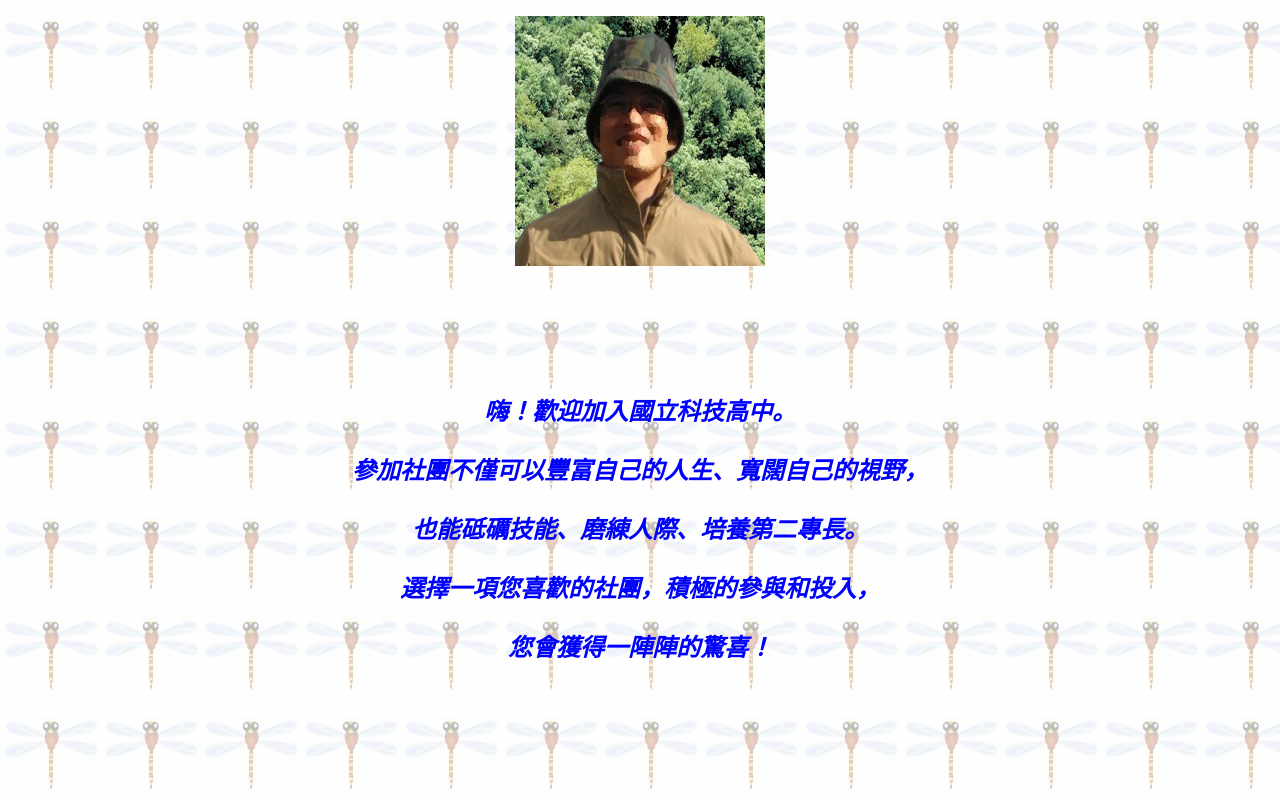
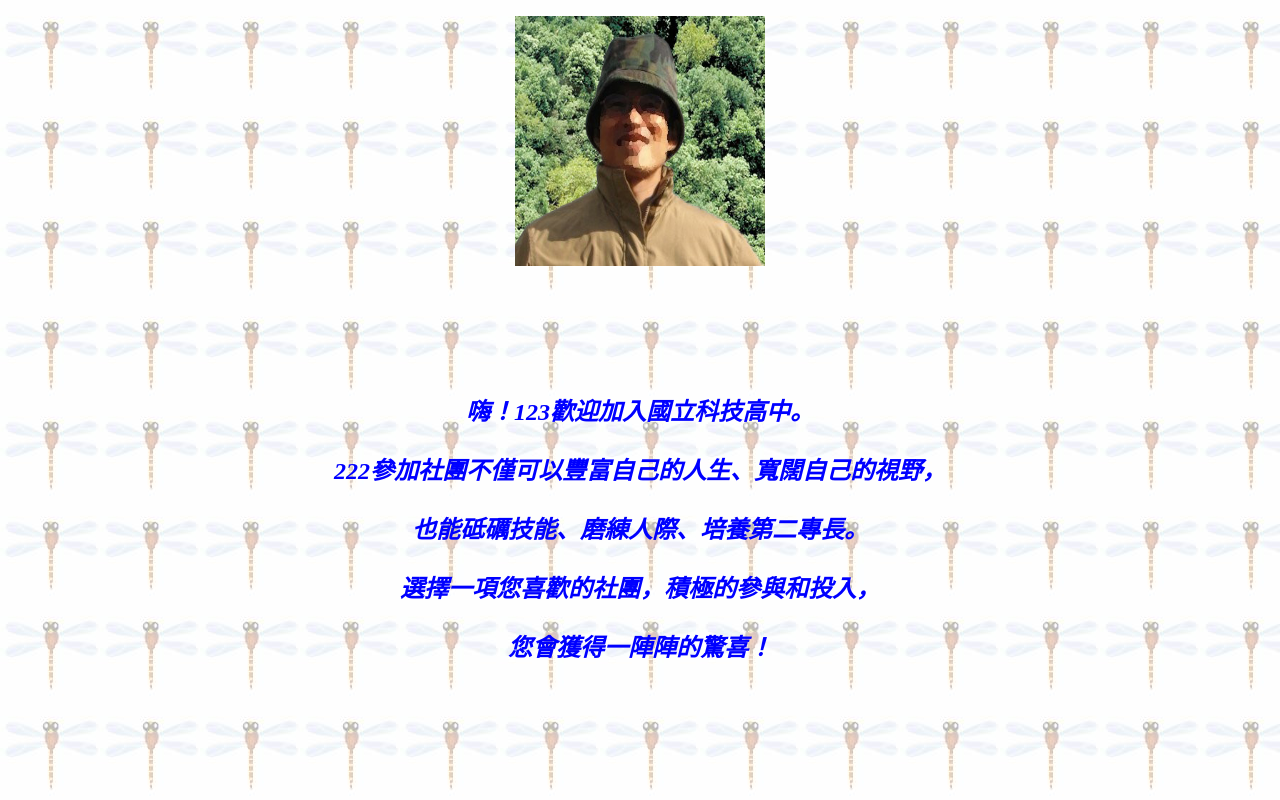
Before and after one commit to galina215/test, a plain HTML site: page main.html in a window 1280 px wide. Drawn offline with Linux system fonts and the light colour scheme.

Commit message:
修改main123222

```diff
--- a/main.html
+++ b/main.html
@@ -26,8 +26,8 @@ body {
 <p>&nbsp;</p>
 <p>&nbsp;</p>
 <p>&nbsp;</p>
-<p class="ss">嗨！歡迎加入國立科技高中。</p>
-<p class="ss"> 參加社團不僅可以豐富自己的人生、寬闊自己的視野，</p>
+<p class="ss">嗨！123歡迎加入國立科技高中。</p>
+<p class="ss"> 222參加社團不僅可以豐富自己的人生、寬闊自己的視野，</p>
 <p class="ss"> 也能砥礪技能、磨練人際、培養第二專長。</p>
 <p class="ss"> 選擇一項您喜歡的社團，積極的參與和投入，</p>
 <p class="ss"> 您會獲得一陣陣的驚喜！</p>
```
